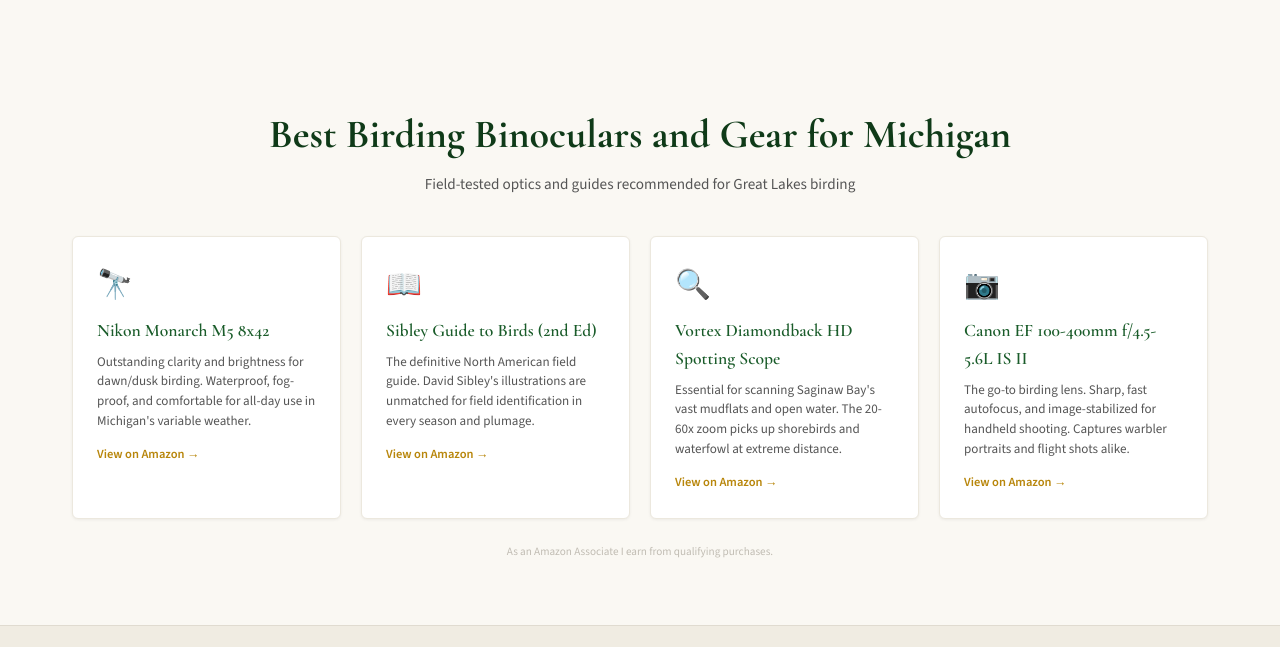
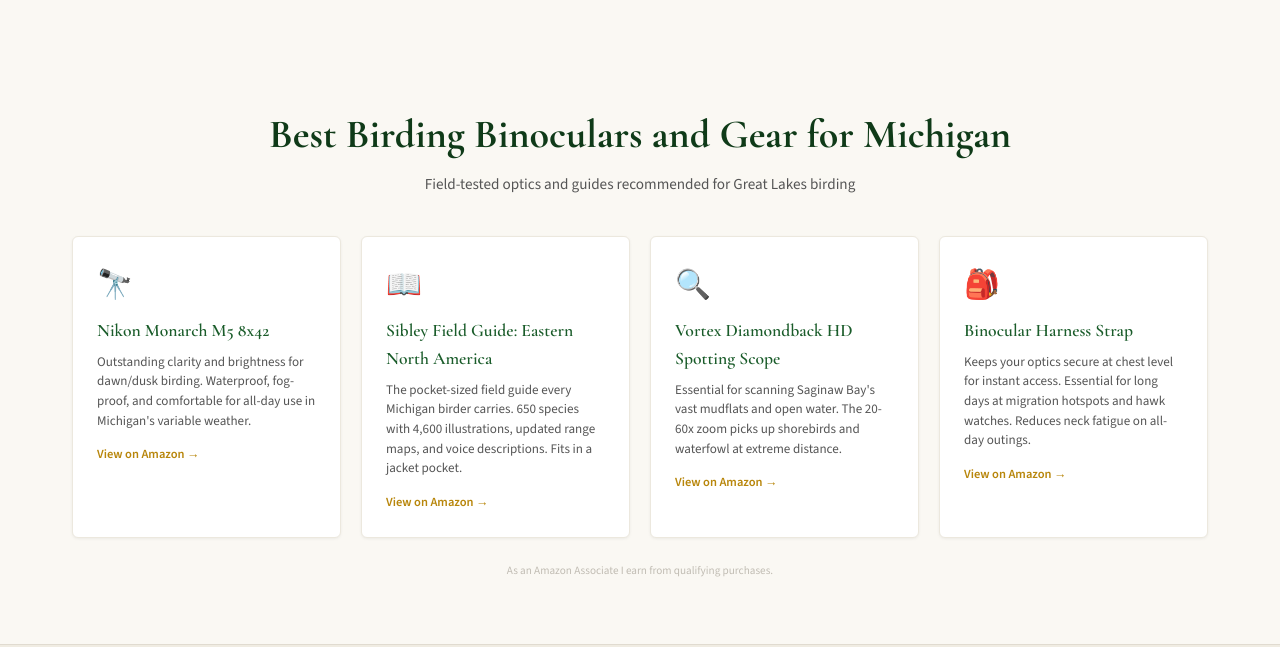
Before and after one commit to izworskic/michigan-birding-report, a website: page public/index.html in a window 1280 px wide. Shown: the part 3880-4527 px from the top of the page. Drawn offline with nearby package versions, Linux system fonts and the light colour scheme; no server answers.

Commit message:
fix: replace broken Amazon ASINs with verified product links
- Nikon Monarch M5 8x42: B09GV5J647 (verified)
- Sibley Eastern Field Guide 2nd Ed: 0307957918 (verified)
- Vortex Diamondback HD 20-60x85: B08DVBRP18 (verified)
- Binocular Harness: search link (always resolves)
- All links use michigantrout-20 affiliate tag

```diff
--- a/public/index.html
+++ b/public/index.html
@@ -214,28 +214,28 @@
       <p class="section-sub">Field-tested optics and guides recommended for Great Lakes birding</p>
     </div>
     <div class="gear-grid">
-      <a href="https://www.amazon.com/dp/B00KFCP9Q0?tag=michigantrout-20" target="_blank" rel="noopener" class="gear-card">
+      <a href="https://www.amazon.com/dp/B09GV5J647?tag=michigantrout-20" target="_blank" rel="noopener" class="gear-card">
         <div class="gear-icon">🔭</div>
         <h3>Nikon Monarch M5 8x42</h3>
         <p>Outstanding clarity and brightness for dawn/dusk birding. Waterproof, fog-proof, and comfortable for all-day use in Michigan's variable weather.</p>
         <span class="gear-cta">View on Amazon →</span>
       </a>
-      <a href="https://www.amazon.com/dp/0307957900?tag=michigantrout-20" target="_blank" rel="noopener" class="gear-card">
+      <a href="https://www.amazon.com/dp/0307957918?tag=michigantrout-20" target="_blank" rel="noopener" class="gear-card">
         <div class="gear-icon">📖</div>
-        <h3>Sibley Guide to Birds (2nd Ed)</h3>
-        <p>The definitive North American field guide. David Sibley's illustrations are unmatched for field identification in every season and plumage.</p>
+        <h3>Sibley Field Guide: Eastern North America</h3>
+        <p>The pocket-sized field guide every Michigan birder carries. 650 species with 4,600 illustrations, updated range maps, and voice descriptions. Fits in a jacket pocket.</p>
         <span class="gear-cta">View on Amazon →</span>
       </a>
-      <a href="https://www.amazon.com/dp/B00ED9JO1A?tag=michigantrout-20" target="_blank" rel="noopener" class="gear-card">
+      <a href="https://www.amazon.com/dp/B08DVBRP18?tag=michigantrout-20" target="_blank" rel="noopener" class="gear-card">
         <div class="gear-icon">🔍</div>
         <h3>Vortex Diamondback HD Spotting Scope</h3>
         <p>Essential for scanning Saginaw Bay's vast mudflats and open water. The 20-60x zoom picks up shorebirds and waterfowl at extreme distance.</p>
         <span class="gear-cta">View on Amazon →</span>
       </a>
-      <a href="https://www.amazon.com/dp/B08HRX1X3J?tag=michigantrout-20" target="_blank" rel="noopener" class="gear-card">
-        <div class="gear-icon">📷</div>
-        <h3>Canon EF 100-400mm f/4.5-5.6L IS II</h3>
-        <p>The go-to birding lens. Sharp, fast autofocus, and image-stabilized for handheld shooting. Captures warbler portraits and flight shots alike.</p>
+      <a href="https://www.amazon.com/s?k=birding+binocular+harness+strap&tag=michigantrout-20" target="_blank" rel="noopener" class="gear-card">
+        <div class="gear-icon">🎒</div>
+        <h3>Binocular Harness Strap</h3>
+        <p>Keeps your optics secure at chest level for instant access. Essential for long days at migration hotspots and hawk watches. Reduces neck fatigue on all-day outings.</p>
         <span class="gear-cta">View on Amazon →</span>
       </a>
     </div>
```
Also changed, not shown: public/migration.html (+1 -1 lines), public/species.html (+1 -1 lines).
